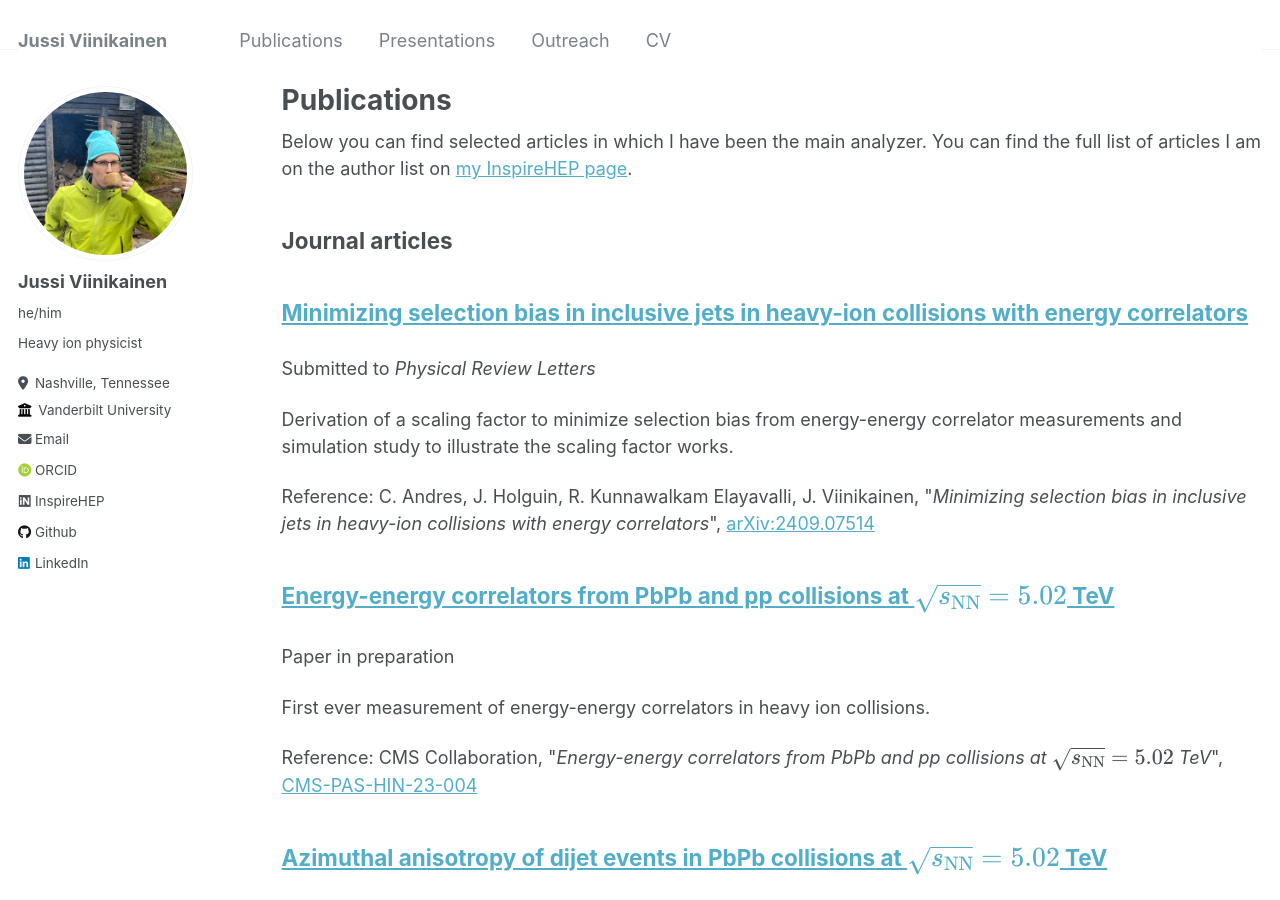
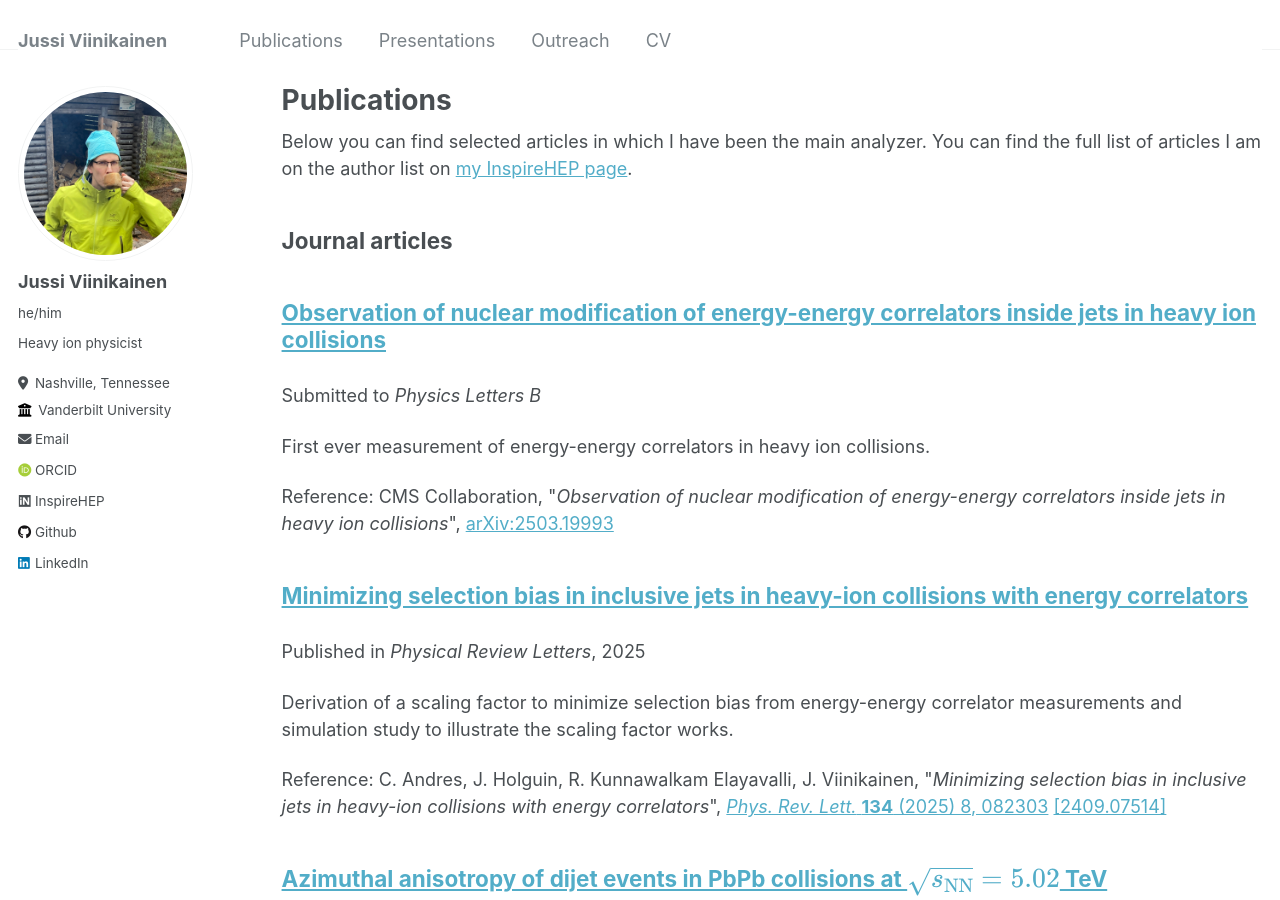
Before and after one commit to jusaviin/jusaviin.github.io, a Jekyll site: the page built from _pages/publications.md, in a window 1280 px wide and 900 px high. Built offline with Jekyll 4.4.1, drawn with Linux system fonts in a browser that asks for light colours; some web fonts are replaced.

Commit message:
Update references for recent publications

```diff
--- a/_publications/2024-07-10-eec-measurement.md
+++ /dev/null
@@ -1,15 +0,0 @@
----
-title: "Energy-energy correlators from PbPb and pp collisions at \\\\\\(\\sqrt{s_{\\mathrm{NN}}} = 5.02\\\\\\) TeV"
-jaxedtitle: "Energy-energy correlators from PbPb and pp collisions at \\(\\sqrt{s_{\\mathrm{NN}}} = 5.02\\) TeV"
-collection: publications
-publicationtype: journal
-permalink: /publication/2024-07-10-eec-measurement
-excerpt: 'First ever measurement of energy-energy correlators in heavy ion collisions.'
-date: 2024-07-10
-inpreparation: 'Yes'
-paperurl: 'https://cds.cern.ch/record/2906425/'
-journalref: 'CMS-PAS-HIN-23-004'
-citation: 'CMS Collaboration'
----
-
-Energy-energy correlators have recently gained importance as experimental observables that have predicted sensitivities to a multitude of perturbative and non-perturbative quantum chromodynamics phenomena in high-energy collisions. Using data recorded by the CMS detector, energy-energy correlators are measured in lead-lead (PbPb) collisions for the first time. The data are obtained at a nucleon-nucleon center-of-mass energy of 5.02 TeV with an integrated luminosity of \\(1.70\,\mathrm{nb}^{-1}\\). Energy-energy correlators are constructed by taking a weighted average of the separation of particle pairs \\((\Delta r)\\) within a given  jet cone of inclusive jets with transverse momenta between 120 and 200 GeV. A similar analysis is done for proton-proton (pp) collisions at the same center-of-mass energy to obtain a reference. The ratio of PbPb to pp energy-energy correlators reveals a \\(\Delta r\\) dependence that can be related to properties of the medium created in heavy ion collisions.
--- a/_publications/2024-09-20-eec-selection-bias.md
+++ b/_publications/2024-09-20-eec-selection-bias.md
@@ -4,9 +4,10 @@ collection: publications
 publicationtype: journal
 permalink: /publication/2024-09-20-eec-selection-bias
 excerpt: 'Derivation of a scaling factor to minimize selection bias from energy-energy correlator measurements and simulation study to illustrate the scaling factor works.'
-date: 2024-09-20
-submitted: 'Physical Review Letters'
-journalref: 'arXiv'
+date: 2025-02-27
+venue: 'Physical Review Letters'
+paperurl: 'https://doi.org/10.1103/PhysRevLett.134.082303'
+journalref: '<i>Phys. Rev. Lett.</i> <b>134</b> (2025) 8, 082303'
 arxiv: '2409.07514'
 citation: 'C. Andres, J. Holguin, R. Kunnawalkam Elayavalli, J. Viinikainen'
 ---
--- /dev/null
+++ b/_publications/2025-03-25-eec-measurement.md
@@ -0,0 +1,14 @@
+---
+title: "Observation of nuclear modification of energy-energy correlators inside jets in heavy ion collisions"
+collection: publications
+publicationtype: journal
+permalink: /publication/2025-03-25-eec-measurement
+excerpt: 'First ever measurement of energy-energy correlators in heavy ion collisions.'
+date: 2025-03-25
+submitted: 'Physics Letters B'
+journalref: 'arXiv'
+arxiv: '2503.19993'
+citation: 'CMS Collaboration'
+---
+
+Energy-energy correlators are constructed by averaging the number of charged particle pairs within jets, weighted by the product of their transverse momenta, as a function of the angular separation of the particles within a pair. They are sensitive to a multitude of perturbative and nonperturbative quantum chromodynamics phenomena in high-energy particle collisions. Using lead-lead data recorded with the CMS detector, energy-energy correlators inside high transverse momentum jets are measured in heavy ion collisions for the first time. The data are obtained at a nucleon-nucleon center-of-mass energy of 5.02 TeV and correspond to an integrated luminosity of \\(1.70\,\mathrm{nb}^{-1}\\). A similar analysis is done for proton-proton collisions at the same center-of-mass energy to establish a reference. The ratio of lead-lead to proton-proton energy-energy correlators reveals significant jet substructure modifications in the quark-gluon plasma. The results are compared to different models that incorporate either color coherence or medium response effects, where the two effects predict similar substructure modifications.
```
